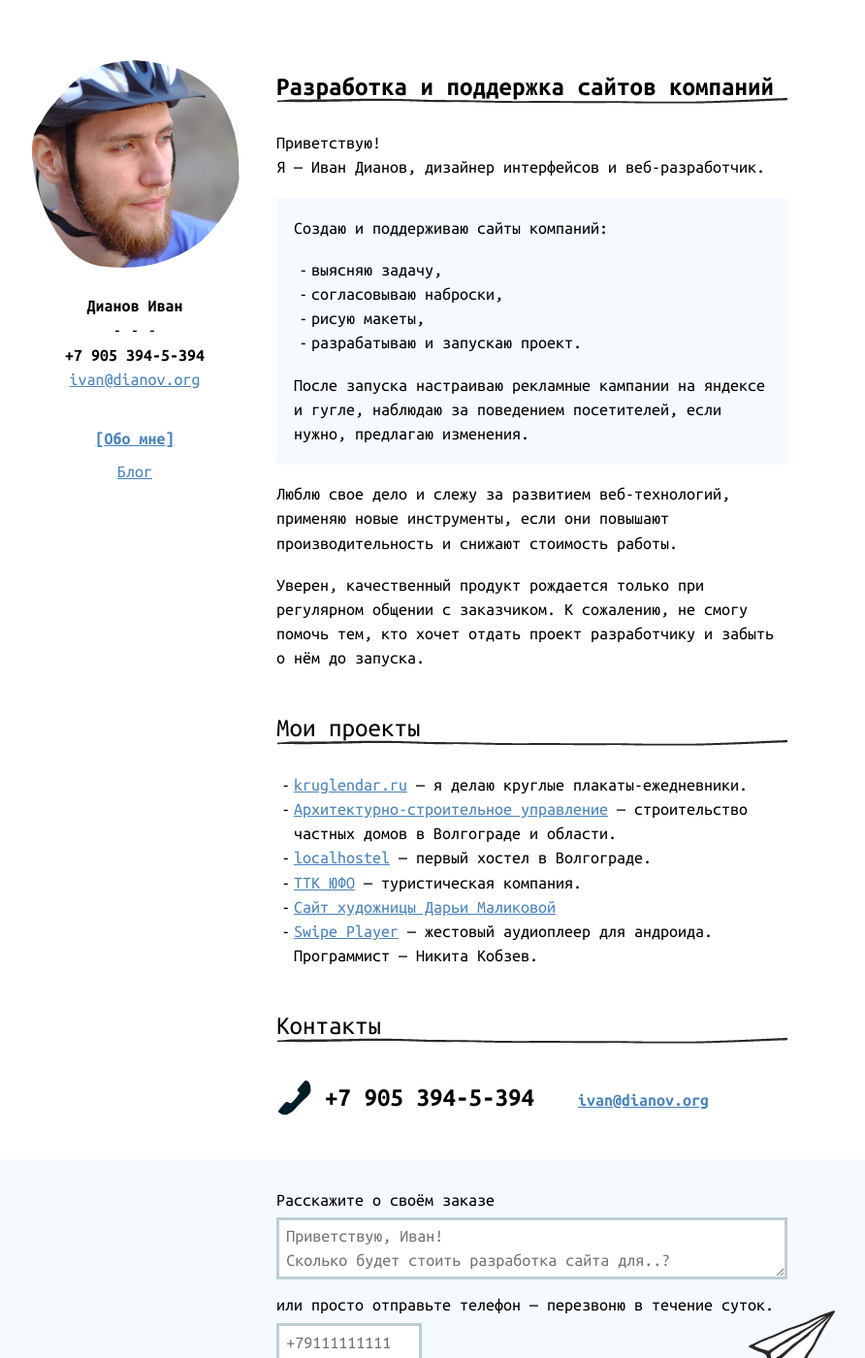
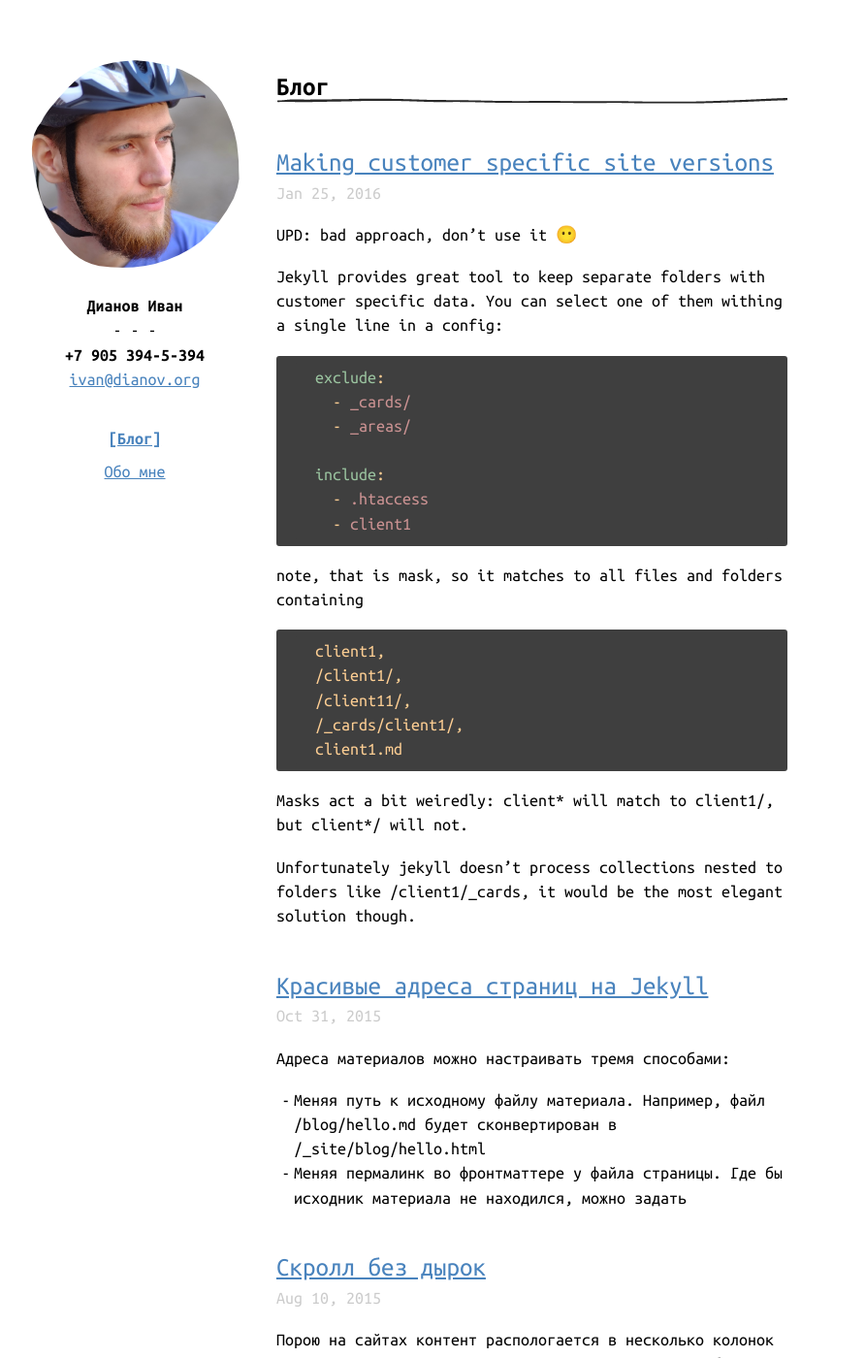
Before and after one commit to illus0r/dianov.org, a Jekyll site: the page built from pages/index.html, in a window 1280 px wide and 1400 px high. Shown: the whole window at 97% size, without its empty margins (228-1120 px from the left). Built offline with Jekyll 4.4.1, drawn with Linux system fonts in a browser that asks for light colours; some of the changed lines change nothing that is shown; some of the changed text lies outside the part shown.

Commit message:
made blog index

```diff
--- a/index.md
+++ b/pages/about.md
@@ -2,6 +2,7 @@
 layout: default
 published: true
 title: Обо мне
+permalink: /about/
 ---
 
 Разработка и поддержка сайтов компаний
--- a/blog.html
+++ b/pages/index.html
@@ -1,6 +1,6 @@
 ---
 layout: default
-permalink: /blog/
+permalink: /
 title: Блог
 ---
 
--- a/thanks.md
+++ b/pages/thanks.md
@@ -1,6 +1,7 @@
 ---
 layout: fullscreen
 published: true
+permalink: /thanks.html
 ---
 
 
```
